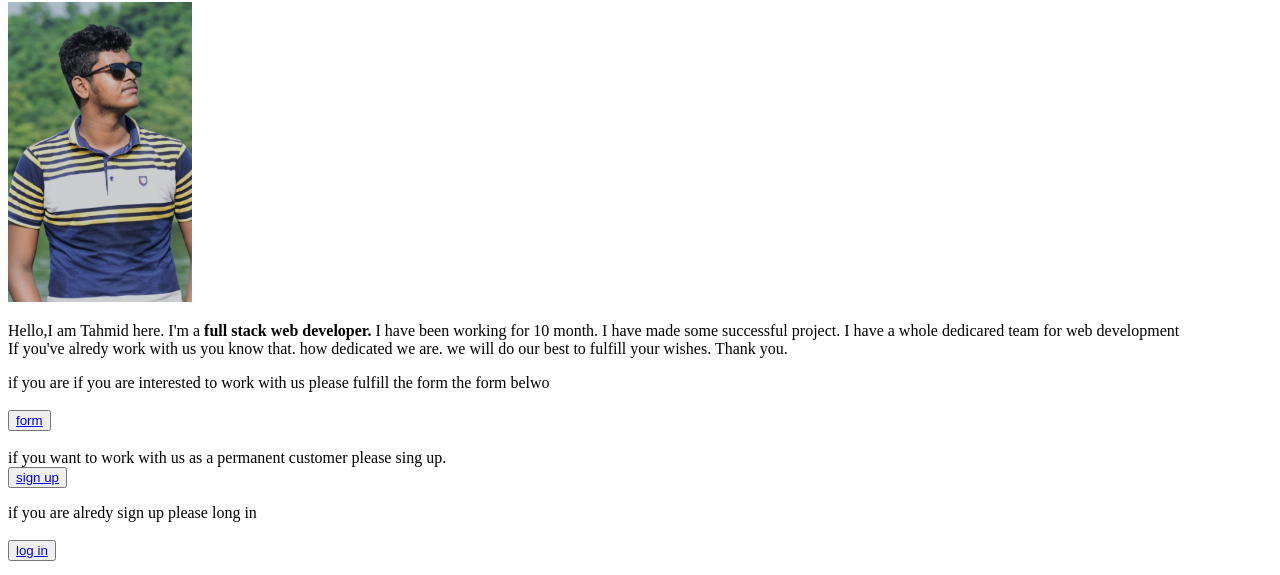
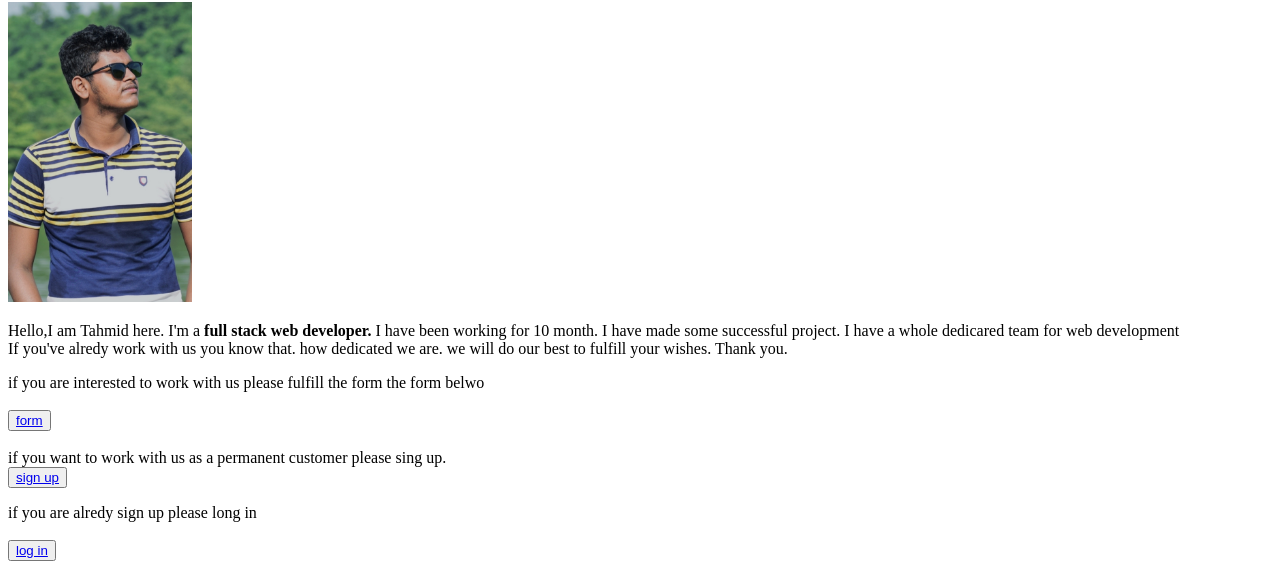
Before and after one commit to TahmidAhsan/portfolio, a plain HTML site: page index.html in a window 1280 px wide. Shown: the part 136-711 px from the top of the page. Drawn offline with Linux system fonts and the light colour scheme.

Commit message:
correction

```diff
--- a/index.html
+++ b/index.html
@@ -27,7 +27,7 @@
         Hello,I am Tahmid here. I'm a <b>full stack web developer. </b>I have been working for 10 month. I have made some successful project. I have a whole dedicared  team for web development <br>
         If you've alredy work with us you know that. how dedicated we are. we will do our best to fulfill your wishes. Thank you. <br>
        </p>
-       if you are if you are interested to work with us please fulfill the form the form belwo
+        if you are interested to work with us please fulfill the form the form belwo
        <br><br>
        <button><a href="form.html"> form</a></button>
        <br><br>
```
